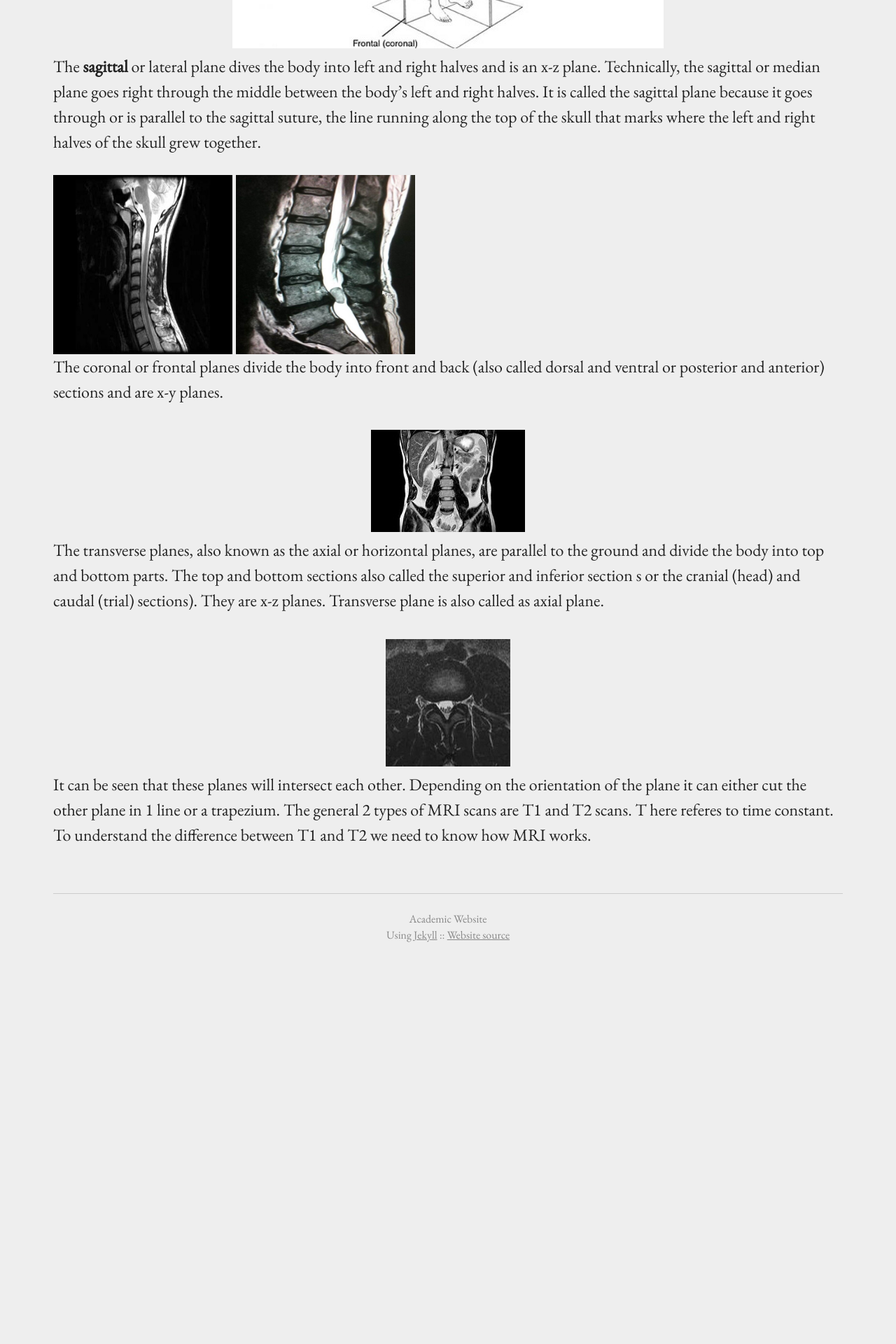
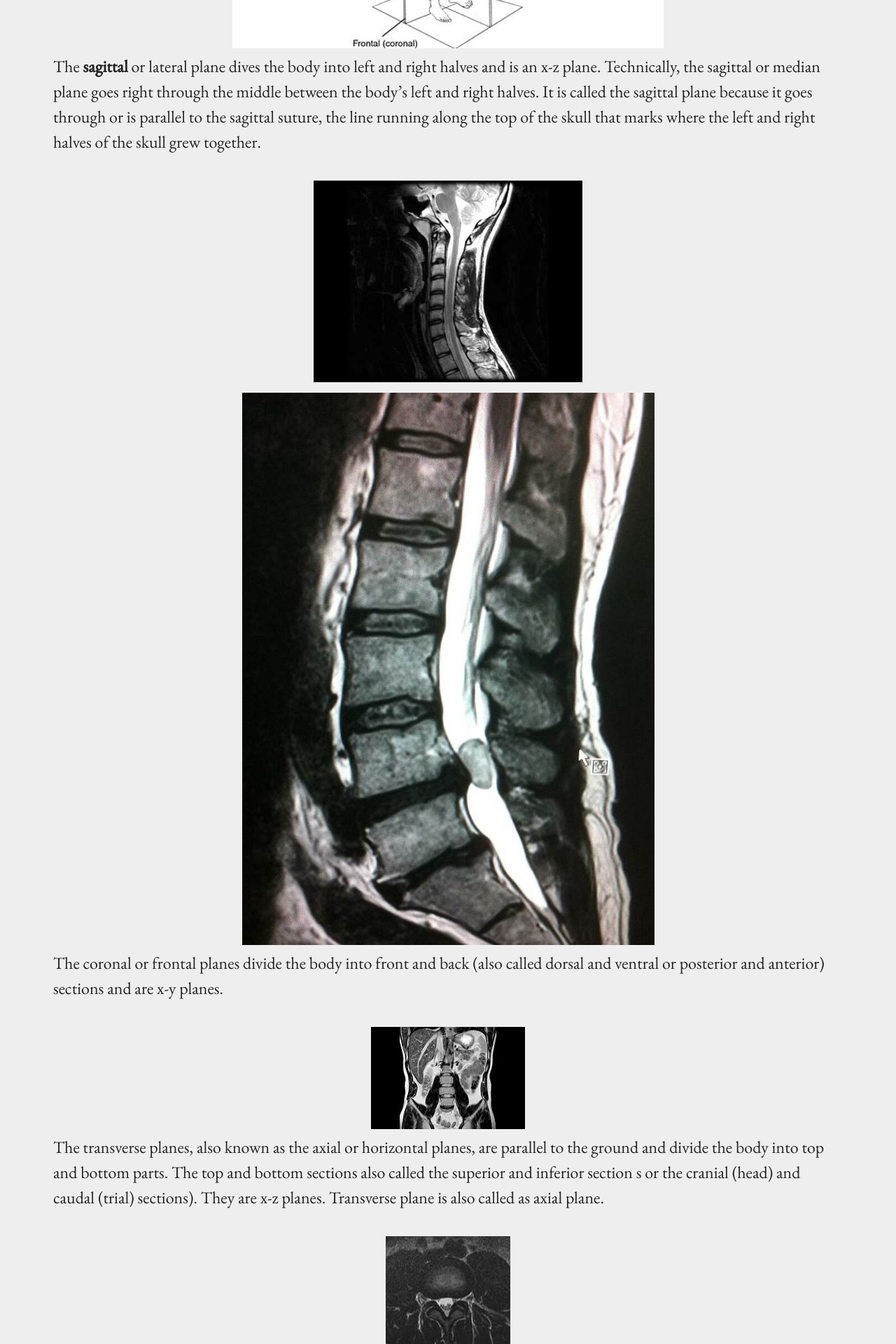
Before and after one commit to BadrinathS/BadrinathS.github.io, a Jekyll site: the page built from _posts/2019-02-15-Understanding-MRI-scans.md, in a window 1280 px wide. Shown: the part 1024-2944 px from the top of the page at 70% size. Built offline with Jekyll 4.4.1, drawn with Linux system fonts in a browser that asks for light colours; comment, search, counter and statistics services are not loaded; before the commit the page ends 2396 px from its top, so only the background shows below that.

Commit message:
Update 2019-02-15-Understanding-MRI-scans.md

```diff
--- a/_posts/2019-02-15-Understanding-MRI-scans.md
+++ b/_posts/2019-02-15-Understanding-MRI-scans.md
@@ -15,8 +15,8 @@
 The <b>sagittal</b> or lateral plane dives the body into left and right halves and is an x-z plane. Technically, the sagittal or median plane goes right through the middle between the body’s left and right halves. It is called the sagittal plane because it goes through or is parallel to the sagittal suture, the line running along the top of the skull that marks where the left and right halves of the skull grew together.
 
 <div>
-  <img src="/images/cervical_view.jpeg" width="256" height="256" align="middle"/>
-  <img src="/images/lumbar_view.jpeg" width="256" height="256" align="middle"/>
+  {% include image.html url="/images/cervical_view.jpeg" caption="" max_width="100px"%}
+  {% include image.html url="/images/lumbar_view.jpeg" caption="" max_width="100px"%}
 </div>
 
 The coronal or frontal planes divide the body into front and back (also called dorsal and ventral or posterior and anterior) sections and are x-y planes.
```
